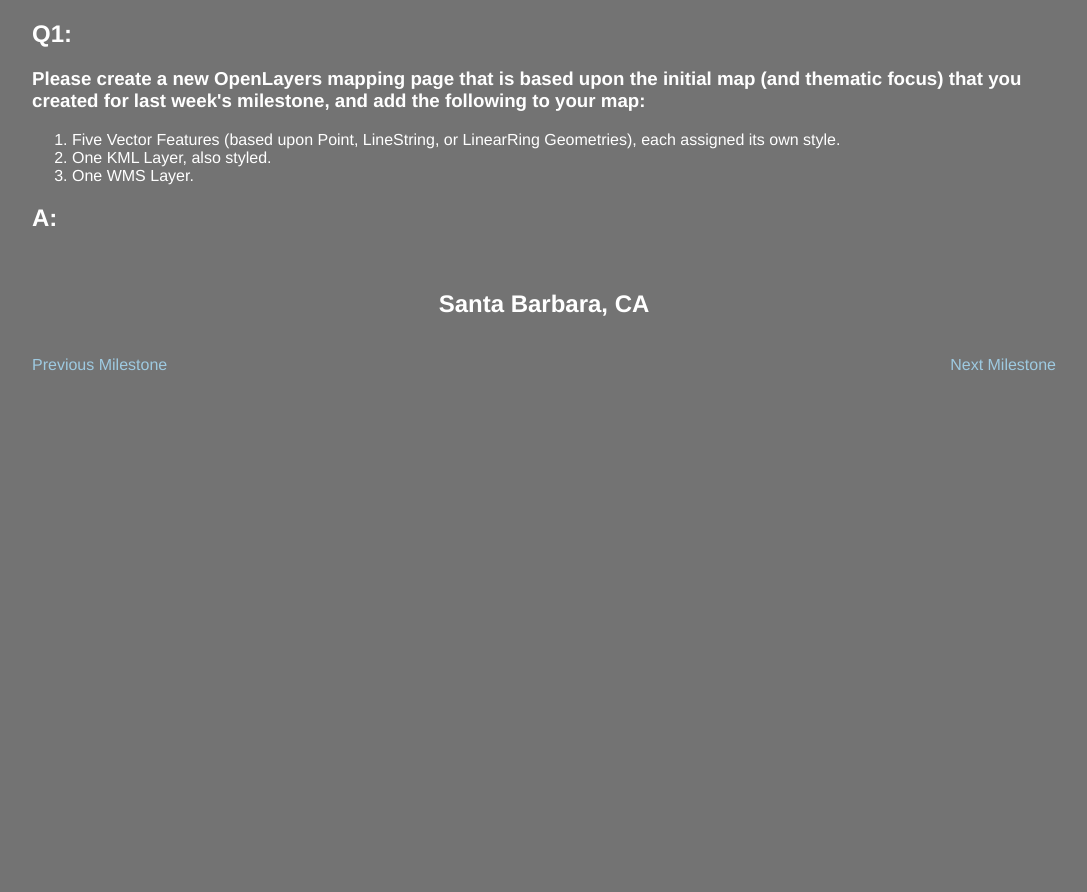
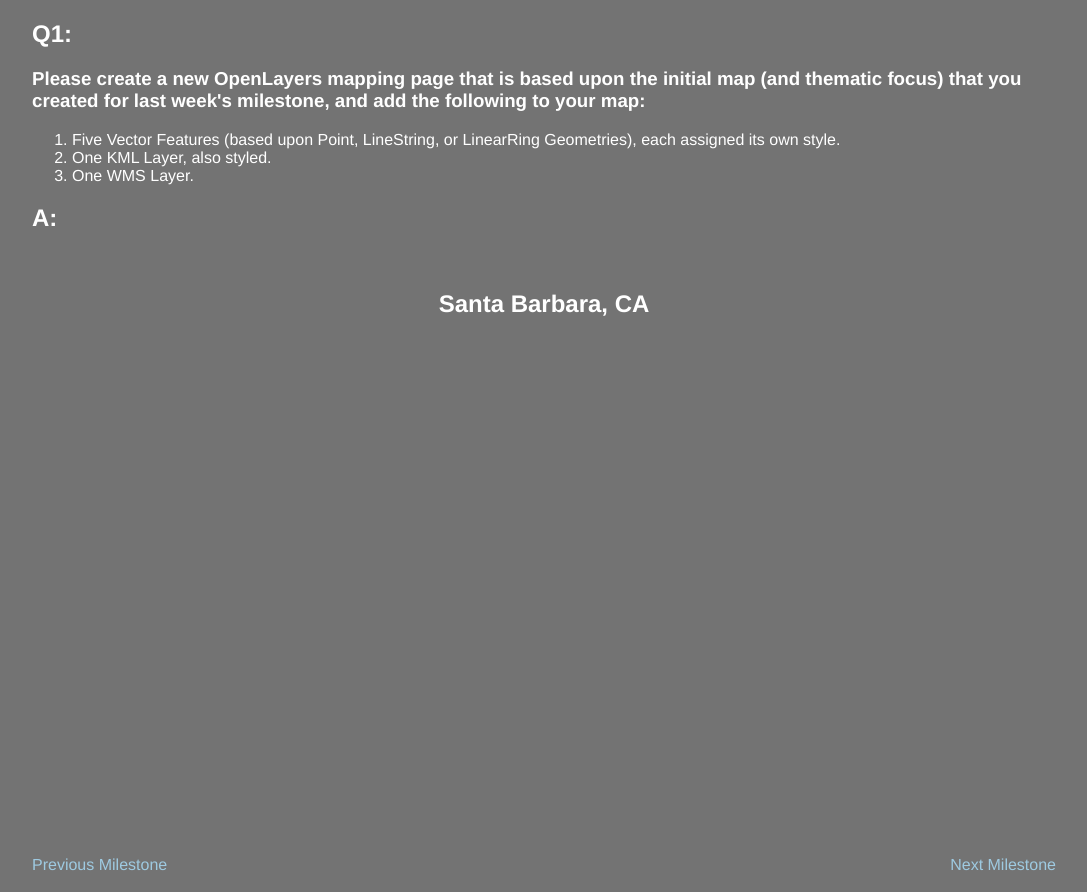
Before and after one commit to hyraxai/GEOG485L, a plain HTML site: page milestone_09.html in a window 1280 px wide. Shown: the part 166-1058 px from the top of the page, without its empty margins (96-1183 px from the left). Before the commit the page ends 816 px from the top, so only its background shows below. Drawn offline with Linux system fonts and the light colour scheme; a script that the page names is missing.

Commit message:
no message

```diff
--- a/CSS/style.css
+++ b/CSS/style.css
@@ -48,6 +48,11 @@ a.plain {
 	height: 500px;
 	margin: 0 auto
 }
+#milestone_09_map {
+  width: 100%;
+	height: 500px;
+	margin: 0 auto
+}
 #deepdive_01_map {
   width: 90%;
   height:80%;
```
Also changed, not shown: deepdive_02.html (+1 -0 lines), milestone_08.html (+2 -2 lines).
